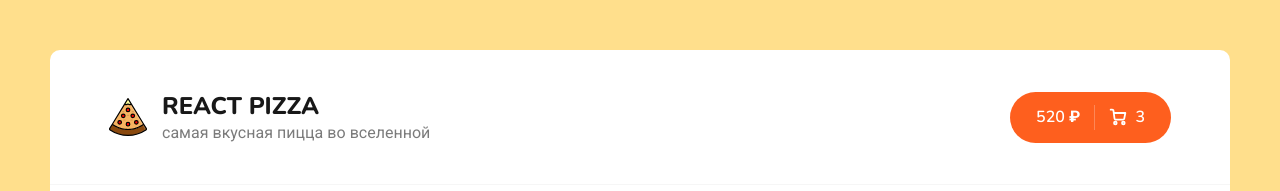
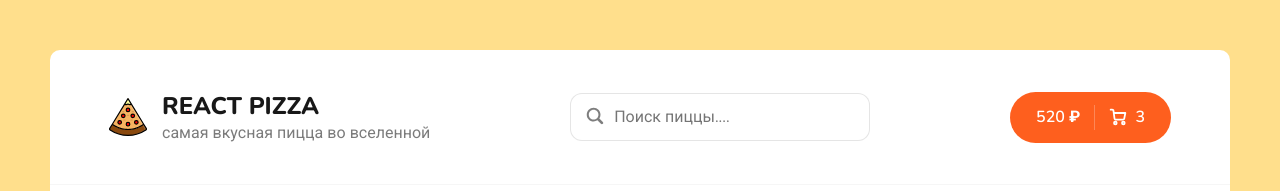
Before and after one commit to AlexKabanau/ReactPizza, a React (Create React App) app in the folder react_pizza/: page / in a window 1280 px wide. Shown: the top 191 px of the page. Built offline with nearby package versions, Linux system fonts and the light colour scheme; no server answers.

Commit message:
feat: 10 filder without back

```diff
--- a/react_pizza/src/App.js
+++ b/react_pizza/src/App.js
@@ -11,18 +11,21 @@
 import { Cart } from './pages/Cart';
 import { NotFound } from './pages/NotFound';
 import { Route, Routes } from 'react-router-dom';
+import { useState } from 'react';
 
 // import pizzas from "./assets/pizzas.json"
 
 function App() {
 
+  const [searchValue, setSearchValue] = useState('')
+
   return (
     <div className="wrapper">
-      <Header />
+      <Header searchValue={searchValue} setSearchValue={setSearchValue} />
       <div className="content">
 
         <Routes>
-          <Route path='/' element={<Home />} />
+          <Route path='/' element={<Home searchValue={searchValue} />} />
           <Route path='/cart' element={<Cart />} />
           <Route path='*' element={<NotFound />} />
         </Routes>
--- a/react_pizza/src/componets/Header.jsx
+++ b/react_pizza/src/componets/Header.jsx
@@ -1,7 +1,8 @@
 import { Link } from "react-router-dom";
 import logoSvg from "../assets/img/pizza-logo.svg"
+import Search from "./Search";
 
-function Header() {
+function Header({ searchValue, setSearchValue }) {
   return (
     <div className="header">
       <div className="container">
@@ -15,6 +16,7 @@
           </div>
 
         </Link>
+        <Search searchValue={searchValue} setSearchValue={setSearchValue} />
         <div className="header__cart">
           <Link to="/cart" className="button button--cart">
             <span>520 ₽</span>
--- /dev/null
+++ b/react_pizza/src/componets/Search/Search.module.scss
@@ -0,0 +1,42 @@
+.root {
+  position: relative;
+  // left: -120px;
+}
+
+.input {
+  border: 1px solid rgba($color: #000000, $alpha: 0.1);
+  padding: 12px 20px;
+  width: 300px;
+  border-radius: 12px;
+  font-size: 16px;
+  padding-left: 43px;
+  // transition: all 0.15s ease-in-out;
+
+
+  &:focus {
+    border: 1px solid rgba($color: #000000, $alpha: 2);
+    // width: 400px;
+  }
+}
+.icon {
+  width: 22px;
+  height: 22px;
+  opacity: 0.5;
+  position: absolute;
+  left: 14px;
+  top: 12px;
+
+}
+.clearIcon {
+  cursor: pointer;
+  width: 18px;
+  height: 18px;
+  opacity: 0.3;
+  position: absolute;
+  right: 15px;
+  top: 15px;
+
+  &:hover {
+    opacity: 0.8;
+  }
+}
--- /dev/null
+++ b/react_pizza/src/componets/Search/index.jsx
@@ -0,0 +1,41 @@
+import React from 'react';
+
+import style from "./Search.module.scss"
+
+const Search = ({ searchValue, setSearchValue }) => {
+  return (
+    <div className={style.root}>
+      <svg
+        className={style.icon}
+        enable-background="new 0 0 32 32"
+        id="Glyph"
+        version="1.1"
+        viewBox="0 0 32 32"
+        xmlns="http://www.w3.org/2000/svg"
+      >
+        <path d="M27.414,24.586l-5.077-5.077C23.386,17.928,24,16.035,24,14c0-5.514-4.486-10-10-10S4,8.486,4,14  s4.486,10,10,10c2.035,0,3.928-0.614,5.509-1.663l5.077,5.077c0.78,0.781,2.048,0.781,2.828,0  C28.195,26.633,28.195,25.367,27.414,24.586z M7,14c0-3.86,3.14-7,7-7s7,3.14,7,7s-3.14,7-7,7S7,17.86,7,14z" id="XMLID_223_" />
+      </svg>
+      <input
+        value={searchValue}
+        onChange={(event) => setSearchValue(event.target.value)}
+        className={style.input}
+        type="text"
+        placeholder='Поиск пиццы....'
+      />
+      {searchValue && <svg
+        onClick={() => setSearchValue('')}
+        className={style.clearIcon}
+        height="512px"
+        id="Layer_1"
+        version="1.1"
+        viewBox="0 0 512 512"
+        width="512px"
+        xmlns="http://www.w3.org/2000/svg"
+      >
+        <path d="M437.5,386.6L306.9,256l130.6-130.6c14.1-14.1,14.1-36.8,0-50.9c-14.1-14.1-36.8-14.1-50.9,0L256,205.1L125.4,74.5  c-14.1-14.1-36.8-14.1-50.9,0c-14.1,14.1-14.1,36.8,0,50.9L205.1,256L74.5,386.6c-14.1,14.1-14.1,36.8,0,50.9  c14.1,14.1,36.8,14.1,50.9,0L256,306.9l130.6,130.6c14.1,14.1,36.8,14.1,50.9,0C451.5,423.4,451.5,400.6,437.5,386.6z" />
+      </svg>}
+    </div>
+  )
+}
+
+export default Search
--- a/react_pizza/src/pages/Home.jsx
+++ b/react_pizza/src/pages/Home.jsx
@@ -4,7 +4,7 @@
 import Skeleton from '../componets/PizzaBlock/Skeleton';
 import PizzaBlock from '../componets/PizzaBlock';
 
-export const Home = () => {
+export const Home = ({ searchValue }) => {
 
   const [items, setItems] = useState([]);
   const [isLoading, setIsLoading] = useState(true);
@@ -24,6 +24,7 @@
     const sortBy = sortType.sortProperty.replace('-', '');
     const order = sortType.sortProperty.includes('-') ? `asc` : `desc`;
 
+
     fetch(
       `https://650abf4edfd73d1fab08cfdc.mockapi.io/items?${category}&sortBy=${sortBy}&order=${order}`
     )
@@ -37,6 +38,11 @@
     window.scrollTo(0, 0)
   }, [categoryId, sortType]);
 
+  const pizzas = items
+    .filter((obj) => (obj.title.toLowerCase().includes(searchValue.toLowerCase())))
+    .map((obj) => <PizzaBlock key={obj.id} {...obj} />);
+  const skeletons = [...new Array(6)].map((_, index) => <Skeleton key={index} />);
+
   return (
     <div className="container">
       <div className="content__top">
@@ -46,22 +52,8 @@
       <h2 className="content__title">Все пиццы</h2>
       <div className="content__items">
         {
-          isLoading
-            ? [...new Array(6)].map((_, index) => <Skeleton ket={index} />)
-            : items.map((obj) => <PizzaBlock
-              key={obj.id}
-              {...obj}
-            />
-            )
+          isLoading ? skeletons : pizzas
         }
-        {/* {items.map((obj) => (
-              isLoading
-                ? <Skeleton />
-                : <PizzaBlock
-                  key={obj.id}
-                  {...obj}
-                />
-            ))} */}
       </div>
 
     </div>
```
Also changed, not shown: react_pizza/public/211651_close_round_icon.svg (added), react_pizza/public/3844432_magnifier_search_zoom_icon.svg (added).
